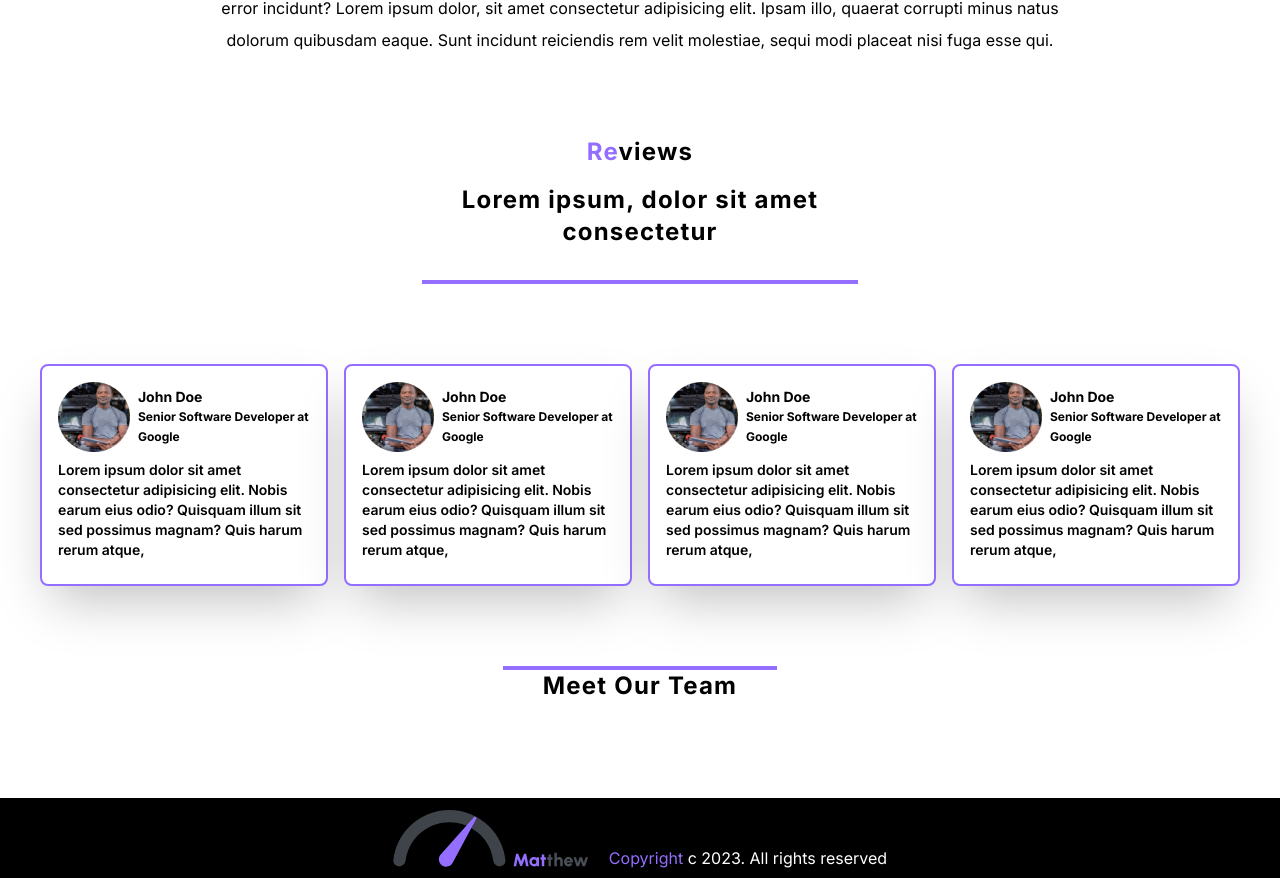
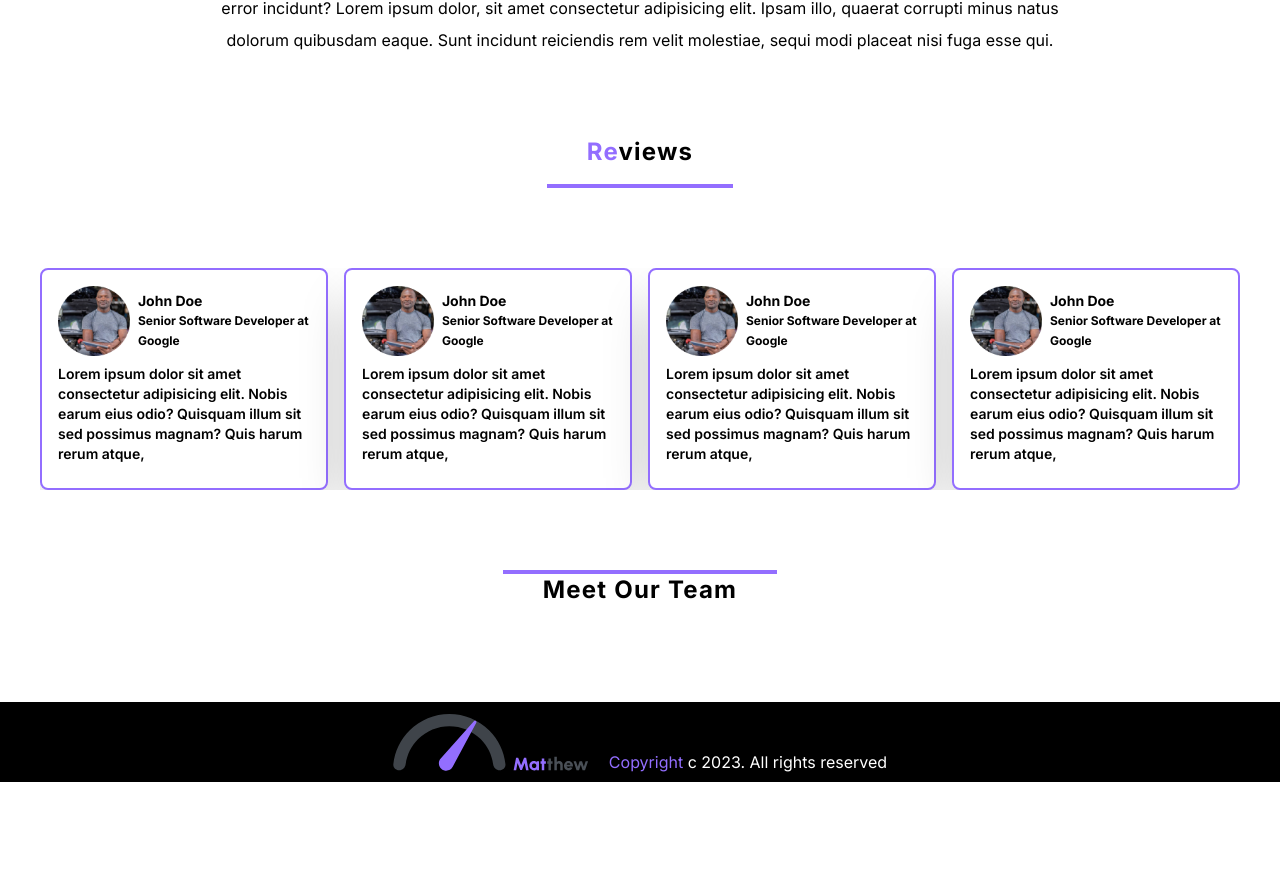
Before and after one commit to syntaxdesigner01/matthew_v2, a Next.js app: page / in a window 1280 px wide. Shown: the part 2250-3128 px from the top of the page. After the commit the page ends 3032 px from the top, so only its background shows below. Built offline with nearby package versions, Linux system fonts and the light colour scheme.

Commit message:
worked on moble view team

```diff
--- a/src/components/HomeComponents/Review.tsx
+++ b/src/components/HomeComponents/Review.tsx
@@ -4,9 +4,9 @@ function Review() {
     return (
         <div className="mt-20">
             <div className="flex justify-center items-center text-center">
-                <h1 className="border-b-4 border-primary px-10  font-bold tracking-wider text-2xl pb-4">
+                <h1 className="border-b-4 border-primary px-10  font-bold tracking-wider text-xl lg:text-2xl pb-4">
                     <span className="text-primary">Re</span>views
-                    <p className="py-4">
+                    <p className="py-4 hidden">
                         Lorem ipsum, dolor sit amet <br />
                         consectetur
                     </p>
@@ -14,9 +14,9 @@ function Review() {
             </div>
 
 
-            <div className="mt-20 flex gap-4 ">
-                {/* revew1 */}
-                <div className="border-2 rounded-lg p-4  border-primary shadow-2xl bg-white">
+            <div className="mt-20 flex gap-4 overflow-x-scroll lg:overflow-hidden">
+                            {/* revew1 */}
+                            <div className="border-2 rounded-lg p-4  border-primary shadow-2xl bg-white">
                     <div className="flex justify-between items-center gap-2">
                         <div className="w-[90px]">
                             <Image src={avater} alt="A review image" />
```
